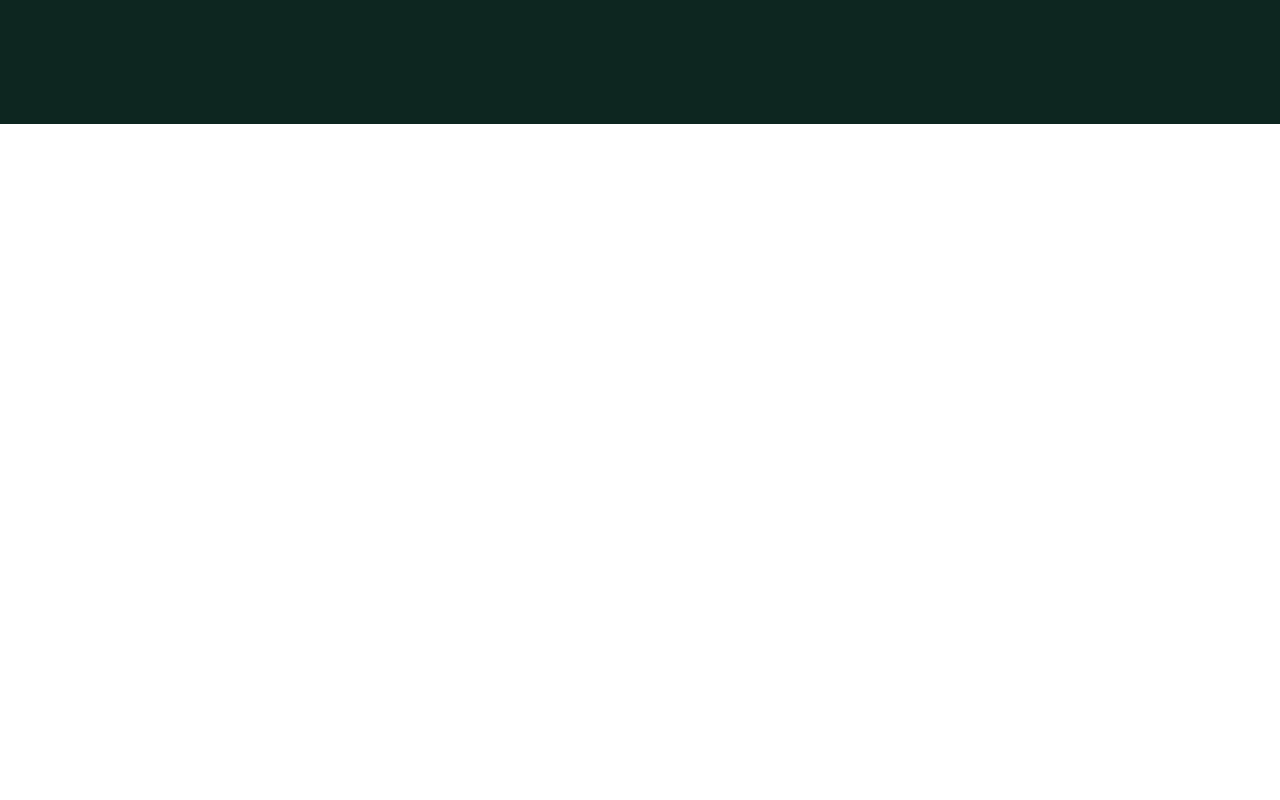
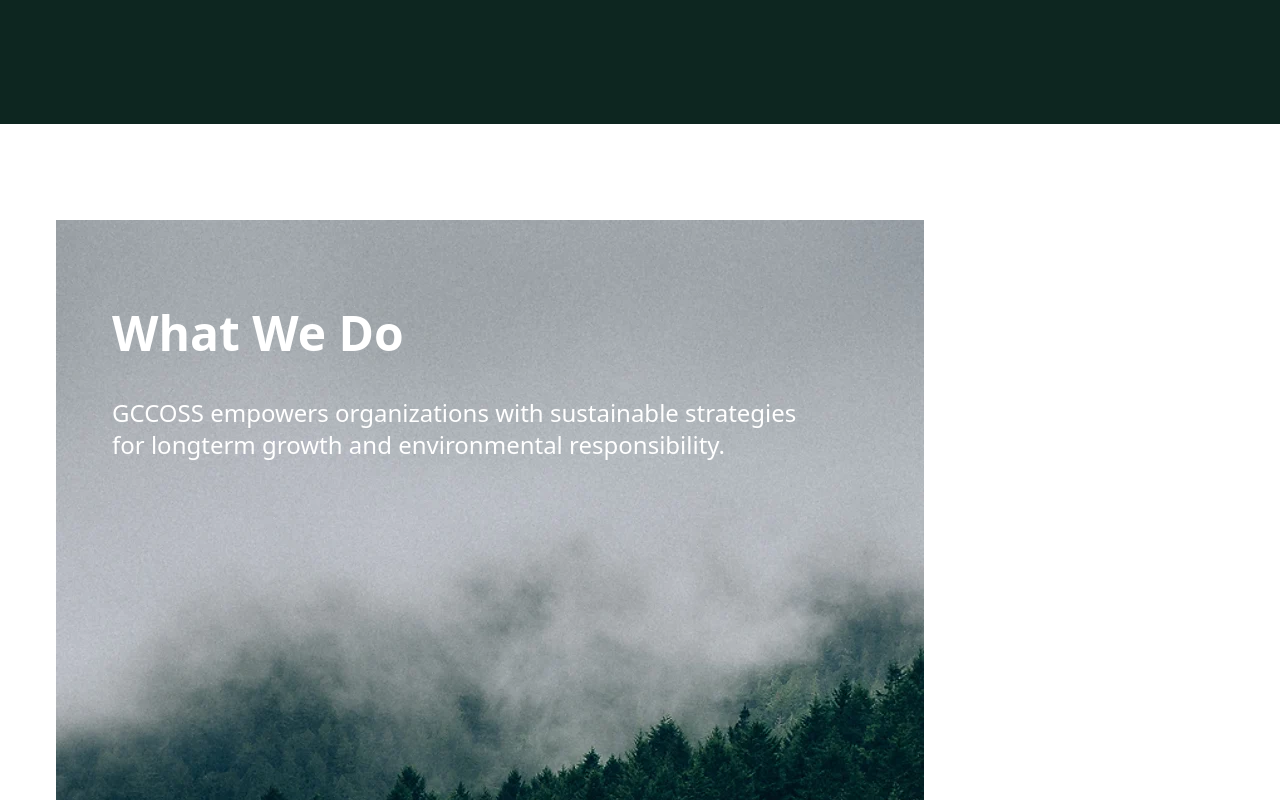
Before and after one commit to Manu-Madhu/GCCOS_Website, a React (Vite) app: page / in a window 1280 px wide. Shown: the part 3700-4500 px from the top of the page. Before the commit the page ends 3824 px from the top, so only its background shows below. Built offline with nearby package versions, Linux system fonts and the light colour scheme.

Commit message:
about0 and content added

```diff
--- a/src/Pages/LandingPage.jsx
+++ b/src/Pages/LandingPage.jsx
@@ -1,5 +1,6 @@
 import Navbar from "../Components/Navbar"
 import About from "../Sections/About"
+import About2 from "../Sections/About2"
 import Hero from "../Sections/Hero"
 import Walkthrough from "../Sections/Walkthrough"
 
@@ -10,6 +11,7 @@ const LandingPage = () => {
         <Hero/>
         <Walkthrough/>
         <About/>
+        <About2/>
     </>
   )
 }
--- /dev/null
+++ b/src/Sections/About2.jsx
@@ -0,0 +1,21 @@
+import about1 from '../assets/Images/about1.webp'
+import about2 from '../assets/Images/about2.webp'
+import about3 from '../assets/Images/about3.webp'
+import about4 from '../assets/Images/about4.webp'
+import about5 from '../assets/Images/about5.webp'
+
+const About2 = () => {
+  return (
+    <div className="lg:h-[1000px] w-full">
+        <div className='pl-14 pt-24'>
+            <img src={about1} />
+            <div className='lg:-mt-[1400px] lg:pt-20 lg:pl-14 lg:px-9 text-white'>
+                <p className='lg:text-5xl font-semibold'>What We Do</p>
+                <p className='lg:text-2xl lg:mt-10'>GCCOSS empowers organizations with sustainable strategies <br /> for longterm growth and environmental responsibility.</p>
+            </div>
+        </div>
+    </div>
+  )
+}
+
+export default About2
```
